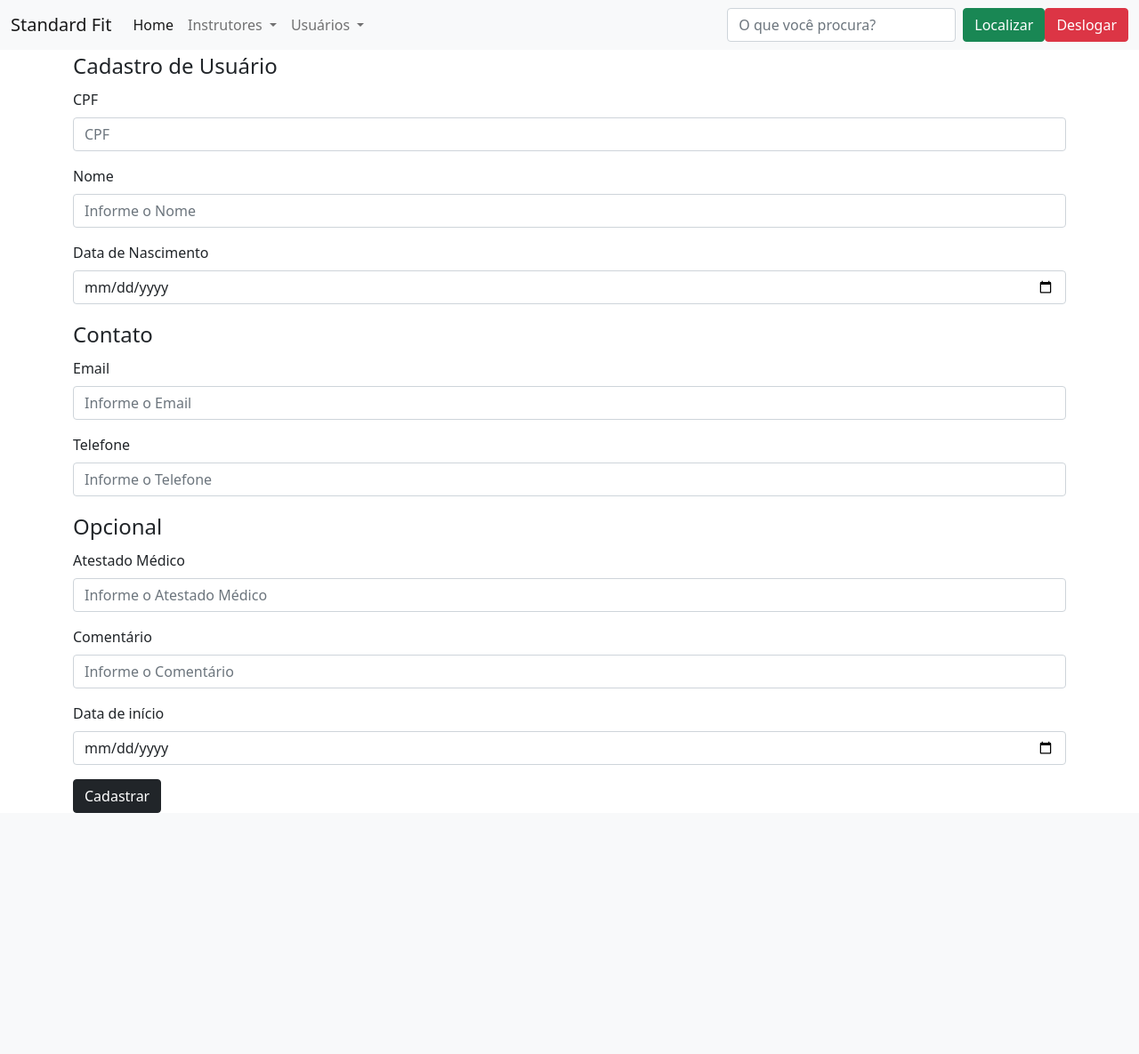
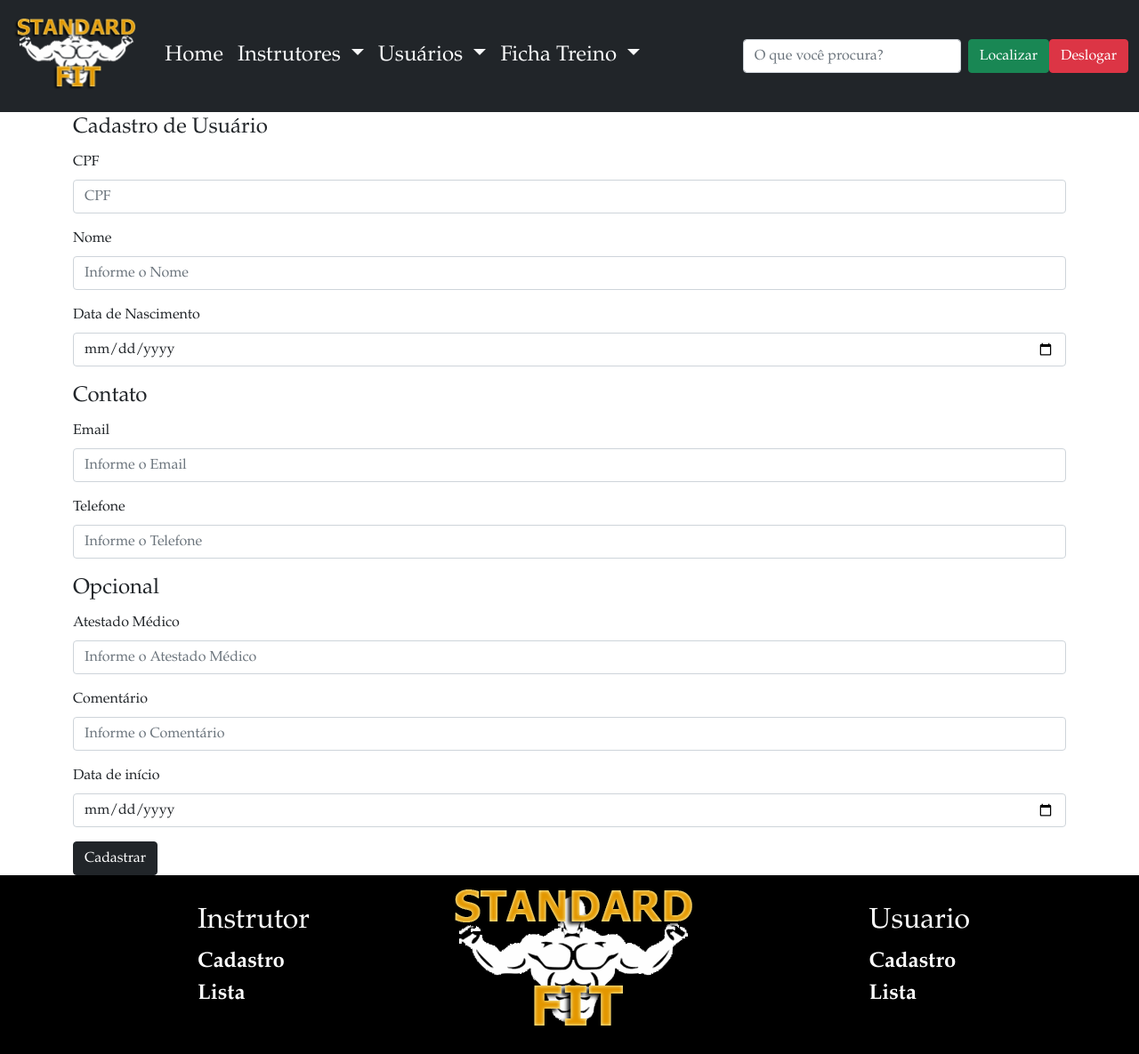
Before and after one commit to Isaque-Fernandes/academia, a PHP site: page /php/usuario_formulario.php in a window 1280 px wide. Shown: the whole page at 89% size. Before the commit the page ends 914 px from the top, so only its background shows below. Run offline with PHP 8.4, Linux system fonts and the light colour scheme; the visitor is signed in with stand-in values (Sample User, id 1).

Commit message:
feature: implementando_navbar_footer__search_deslogar

```diff
--- a/php/usuario_formulario.php
+++ b/php/usuario_formulario.php
@@ -17,51 +17,59 @@ if ((!isset($_SESSION['email']) == true) and (!isset($_SESSION['email']) == true
     <meta charset="UTF-8">
     <meta http-equiv="X-UA-Compatible" content="IE=edge">
     <meta name="viewport" content="width=device-width, initial-scale=1.0">
+    <link href="../resources/css/style.css" rel="stylesheet"/>
+    <link href="../resources/css/footer.css" rel="stylesheet"/>
     <link href="https://cdn.jsdelivr.net/npm/bootstrap@5.1.3/dist/css/bootstrap.min.css" rel="stylesheet" integrity="sha384-1BmE4kWBq78iYhFldvKuhfTAU6auU8tT94WrHftjDbrCEXSU1oBoqyl2QvZ6jIW3" crossorigin="anonymous">
     <title>Cadastro Usuários</title>
 </head>
 
 <body>
-    <nav class="navbar navbar-expand-lg navbar-light bg-light">
+<nav class="navbar navbar-expand-lg navbar-light bg-dark">
         <div class="container-fluid">
-            <a class="navbar-brand" href="./index.php">Standard Fit</a>
+            <a class="navbar-brand" href="./index.php"><img src="../resources/img/logo1.png" alt="..." height="100px"></a>
             <button class="navbar-toggler" type="button" data-bs-toggle="collapse" data-bs-target="#navbarSupportedContent" aria-controls="navbarSupportedContent" aria-expanded="false" aria-label="Toggle navigation">
                 <span class="navbar-toggler-icon"></span>
             </button>
             <div class="collapse navbar-collapse" id="navbarSupportedContent">
                 <ul class="navbar-nav me-auto mb-2 mb-lg-0">
                     <li class="nav-item">
-                        <a class="nav-link active" aria-current="page" href="./index.php">Home</a>
+                        <a class="nav-link active text-light" aria-current="page" href="./index.php">Home</a>
                     </li>
                     <li class="nav-item dropdown">
-                        <a class="nav-link dropdown-toggle" href="#" id="navbarDropdown" role="button" data-bs-toggle="dropdown" aria-expanded="false">
+                        <a class="nav-link dropdown-toggle text-light" href="#" id="navbarDropdown" role="button" data-bs-toggle="dropdown" aria-expanded="false">
                             Instrutores
                         </a>
-                        <ul class="dropdown-menu" aria-labelledby="navbarDropdown">
-                            <li><a class="dropdown-item" href="./instrutor_formulario.php">Cadastro</a></li>
-                            <li><a class="dropdown-item" href="./instrutor_redirecionador_listagem.php">Listagem</a></li>
+                        <ul class="dropdown-menu bg-dark" aria-labelledby="navbarDropdown">
+                            <li><a class="dropdown-item text-light" href="./instrutor_formulario.php">Cadastro</a></li>
+                            <li><a class="dropdown-item text-light" href="./instrutor_redirecionador_listagem.php">Listagem</a></li>
                         </ul>
                     </li>
 
                     <li class="nav-item dropdown">
-                        <a class="nav-link dropdown-toggle" href="#" id="navbarDropdown" role="button" data-bs-toggle="dropdown" aria-expanded="false">
+                        <a class="nav-link dropdown-toggle text-light" href="#" id="navbarDropdown" role="button" data-bs-toggle="dropdown" aria-expanded="false">
                             Usuários
                         </a>
-                        <ul class="dropdown-menu" aria-labelledby="navbarDropdown">
-                            <li><a class="dropdown-item" href="./usuario_formulario.php">Cadastro</a></li>
-                            <li><a class="dropdown-item" href="./usuario_redirecionador_listagem.php">Lista</a></li>
+                        <ul class="dropdown-menu bg-dark" aria-labelledby="navbarDropdown">
+                            <li><a class="dropdown-item text-light" href="./usuario_formulario.php">Cadastro</a></li>
+                            <li ><a class="dropdown-item text-light" href="./usuario_redirecionador_listagem.php">Lista</a></li>
                         </ul>
                     </li>
-
+                    <li class="nav-item dropdown">
+                        <a class="nav-link dropdown-toggle text-light" href="#" id="navbarDropdown" role="button" data-bs-toggle="dropdown" aria-expanded="false">
+                            Ficha Treino
+                        </a>
+                        <ul class="dropdown-menu bg-dark" aria-labelledby="navbarDropdown">
+                            <li><a class="dropdown-item text-light" href="./fichaTreino_formulario.php">Cadastro</a></li>
+                            <li><a class="dropdown-item text-light" href="./fichaTreino_listagem.php">Listagem</a></li>
+                        </ul>
+                    </li>
                 </ul>
                 <form class="d-flex">
                     <input class="form-control me-2" name="instrutor_txt" type="search" placeholder="O que você procura?" aria-label="Search">
                     <button class="btn btn-success" formaction="#" type="submit">Localizar</button>
                     <button class="btn btn-danger" formaction="./cadastro_sair.php" type="submit">Deslogar</button>
                 </form>
-            </div>
-        </div>
-    </nav>
+            </nav>
     <div class="container col-12">
         <fieldset>
             <legend>Cadastro de Usuário</legend>
@@ -107,6 +115,27 @@ if ((!isset($_SESSION['email']) == true) and (!isset($_SESSION['email']) == true
             </form>
         </fieldset>
     </div>
+    <footer>
+        <div class="container-footer">
+            <div class="text text-1">
+                <ul>
+                    <li><h2>Instrutor</h2></li>
+                    <li><a href="./instrutor_formulario.php">Cadastro</a></li>
+                    <li><a href="./instrutor_listagem.php">Lista</a></li>
+                </ul>
+            </div>
+            <div class="text_img">
+                <a href="./index.php"><img src="../resources/img/logo1.png" alt="logomarca"></a>
+            </div>
+            <div class="text">
+                <ul>
+                    <li><h2>Usuario</h2></li>
+                    <li><a href="./usuario_formulario.php">Cadastro</a></li>
+                    <li><a href="./usuario_listagem.php">Lista</a></li>
+                </ul>
+            </div>
+        </div>
+    </footer>
 
     <script src="https://cdn.jsdelivr.net/npm/bootstrap@5.1.3/dist/js/bootstrap.bundle.min.js" integrity="sha384-ka7Sk0Gln4gmtz2MlQnikT1wXgYsOg+OMhuP+IlRH9sENBO0LRn5q+8nbTov4+1p" crossorigin="anonymous"></script>
 </body>
```
